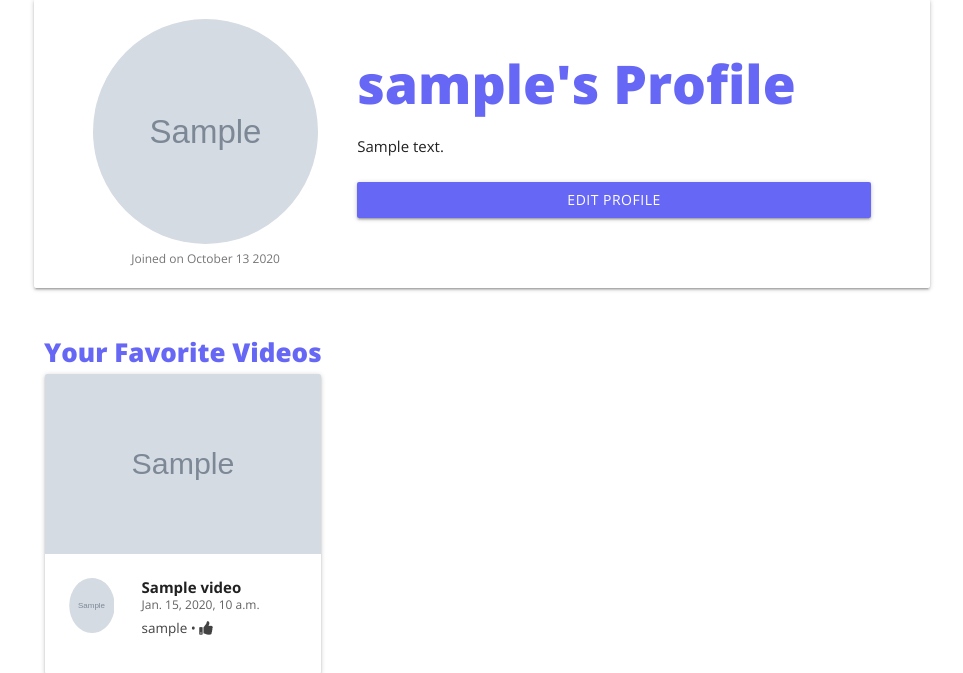
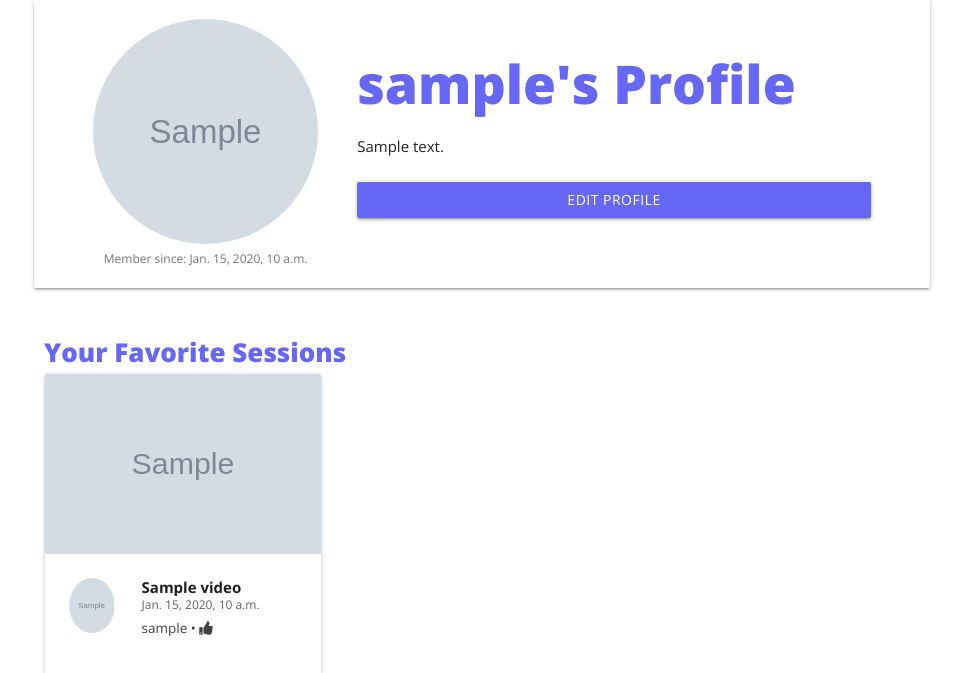
Before and after one commit to kldavis52/Ponga, a Django app: page /studiopal/user_detail/1/ in a window 1280 px wide. Shown: the part 115-788 px from the top of the page, without its empty margins (158-1121 px from the left). Run offline with Django 3.2, Linux system fonts and the light colour scheme; tables that the repository leaves empty hold one stand-in row (values such as "Sample post"); grey boxes marked "Sample" are stand-in pictures.

Commit message:
bugs fixed

```diff
--- a/templates/base.html
+++ b/templates/base.html
@@ -55,10 +55,12 @@
                 </a>
               </li>
             {% else %}
-            {% if user.user_bio %}
+            {% if user.studio_name %}
+            <a href="{% url 'studio_detail' user_pk=user.pk %}" style="height: 63px;">
+            {% elif user.user_bio %}
             <a href="{% url 'user_detail' user_pk=user.pk %}" style="height: 63px;">
             {% elif user.is_authenticated %}
-            <a href="{% url 'studio_detail' user_pk=user.pk %}" style="height: 63px;">
+            <a href="{% url 'user_detail' user_pk=user.pk %}" style="height: 63px;">
             {% endif %}
               <li id="nav-item-username-container">
                 {% if user.user_bio or user.studio_name %}
--- a/templates/studiopal/studio_detail.html
+++ b/templates/studiopal/studio_detail.html
@@ -11,7 +11,7 @@
         src="{{ user.image_medium.url }}"
     />
     </div>
-      <p>Joined on October 13 2020</p>
+      <p>This studio was created on: {{ user.joined_date }}</p>
     </div>
     <div id="studio-bio-container">
       <h2>{{ user.username }}'s Studio</h2>
@@ -20,7 +20,7 @@
     </div>
   </div>
 
-  <h5 style="margin-top: 50px">Your Videos</h5>
+  <h5 style="margin-top: 50px">Your Sessions</h5>
   <div class="row">
     {% for video in user.videos.all %}
     <div class="col m4">
--- a/templates/studiopal/user_detail.html
+++ b/templates/studiopal/user_detail.html
@@ -10,7 +10,7 @@
         src="{{ user.image_medium.url }}"
     />
     </div>
-      <p>Joined on October 13 2020</p>
+      <p>Member since: {{ user.joined_date }}</p>
     </div>
     <div id="studio-bio-container">
       <h2>{{ user.username }}'s Profile</h2>
@@ -25,7 +25,7 @@
     <div id="bio-img-container">
     <div class="row" style="margin-bottom: 0px">
     </div>
-      <p>Joined on October 13 2020</p>
+      <p>Member since {{ user.joined_date }}</p>
     </div>
     <div id="studio-bio-container">
       <h2>{{ user.username }}'s Profile</h2>
@@ -36,7 +36,7 @@
   {% endif %} {% endif %}
 
 
-  <h5 style="margin-top: 50px">Your Favorite Videos</h5>
+  <h5 style="margin-top: 50px">Your Favorite Sessions</h5>
   <div class="row">
     {% for video in user.videos.all %}
     <div class="col m4">
--- a/users/models.py
+++ b/users/models.py
@@ -16,3 +16,4 @@ class User(AbstractUser):
     bio = models.TextField(max_length=5000, null=True)
     paypal_donation_url = models.CharField(max_length=100, null=True, blank=True)
     user_bio = models.TextField(max_length=5000, null=True)
+    joined_date = models.DateTimeField(auto_now=True)
```
Also changed, not shown: users/migrations/0015_user_joined_date.py (added).
